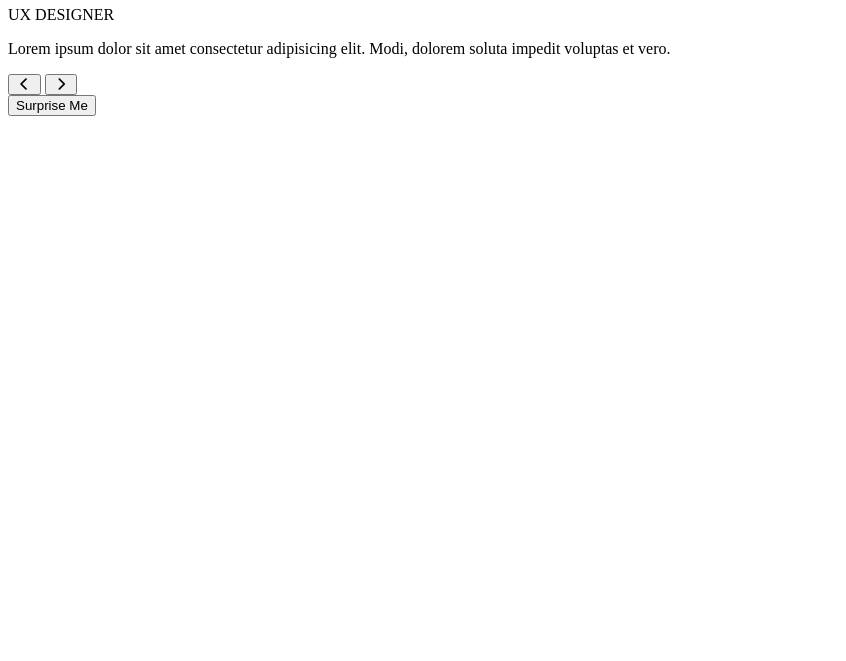
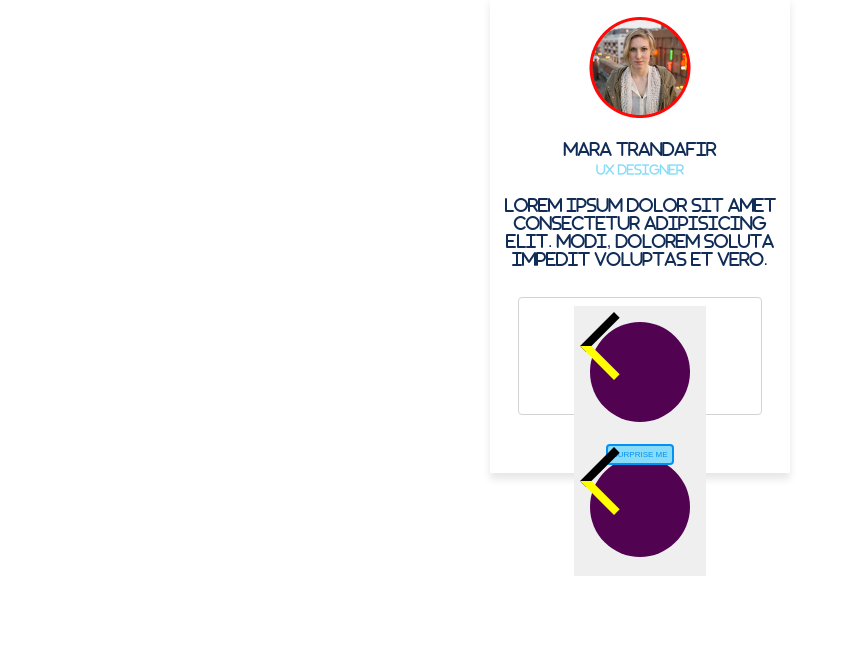
Before and after one commit to githubrazvancarp/JS-reviews, a plain HTML site: page index.html in a window 1280 px wide. Shown: the part 139-800 px from the top of the page, without its empty margins (0-846 px from the left). Drawn offline with Linux system fonts and the light colour scheme.

Commit message:
final touch

```diff
--- a/app.js
+++ b/app.js
@@ -3,41 +3,86 @@ const reviews = [
     id: 1,
     name: "susan smith",
     job: "web developer",
-    img: "",
-    text: "",
+    img: "./images/Avatar.2.png",
+    text: "Lorem ipsum dolor sit amet consectetur adipisicing elit. Modi, dolorem soluta impedit voluptas et vero.",
 },
-
 {
     id: 2,
     name: "anna johnson",
     job: "web developer",
-    img: "",
-    text: "",
+    img: "./images/Avatar.1.png",
+    text: "Lorem ipsum dolor sit amet consectetur adipisicing elit. Modi, dolorem soluta impedit voluptas et vero.",
 },
-
 {
     id: 3,
     name: "peter jones johnson",
     job: "intern",
-    img: "",
-    text: "",
+    img: "./images/Avatar.2.png",
+    text: "Lorem ipsum dolor sit amet consectetur adipisicing elit. Modi, dolorem soluta impedit voluptas et vero.",
 },
-
 {
     id: 4,
     name: "bill anderson",
     job: "boss",
-    img: "",
-    text: "",
+    img: "./images/Avatar.3.png",
+    text: "Lorem ipsum dolor sit amet consectetur adipisicing elit. Modi, dolorem soluta impedit voluptas et vero.",
 },
-
 ];
 
+// select items
 const img = document.getElementById("person-img");
 const author = document.getElementById("author");
 const job = document.getElementById("job");
 const info = document.getElementById("info");
 
-const prevBtn = document.querySelector(|"prev-btn");
-const nextBtn = document.querySelector(|"next-btn");
-const randomBtn = document.querySelector(|"random-btn");
+const prevBtn = document.querySelector(".prev-btn");
+const nextBtn = document.querySelector(".next-btn");
+const randomBtn = document.querySelector(".random-btn");
+
+// set starting item
+let currentItem = 0;
+
+// load initial item
+window.addEventListener("DOMContentLoaded", function () {
+    showPerson();
+});
+
+// show person based on item
+
+function showPerson(){
+    const item = reviews[currentItem]
+    img.src = item.img;
+    author.textContent = item.name;
+    job.textContent = item.job;
+    info.textContent = item.text;
+}
+
+// show next person
+
+nextBtn.addEventListener('click', function () {
+    currentItem++;
+    showPerson(currentItem);
+    if (currentItem > reviews.length - 1) {
+        currentItem = 0;
+    }
+    showPerson();
+});
+
+// show prev person
+
+prevBtn.addEventListener('click', function () {
+    currentItem--;
+    showPerson(currentItem);
+    if (currentItem < 0) {
+        currentItem = reviews.length - 1;
+    }
+    showPerson();
+});
+
+// show random person
+
+randomBtn.addEventListener('click', function () {
+    currentItem = Math.floor(Math.random() * reviews.length)
+    console.log showPerson(): void
+    showPerson();
+});
--- a/index.html
+++ b/index.html
@@ -19,7 +19,7 @@
 
             <article class="review">
                 <div class="img-container">
-                    <img src="" id="person-img" alt="">
+                    <img src="./images/Avatar.4.png" id="person-img" alt="">
                 </div>
 
                 <h4 id="author">Mara Trandafir</h4>
@@ -28,11 +28,11 @@
 
                 <div class="button-container">
                     <button class="prev-btn">
-                        <i class="fas fa-chevron-left"></i>
+                        <i class="fas"><div class="fa-chevron-left"></div></i>
                     </button>
 
                     <button class="prev-btn">
-                        <i class="fas fa-chevron-right"></i>
+                        <i class="fas"><div class="fa-chevron-right"></div></i>
                     </button>
                 </div>
 
--- a/styles.css
+++ b/styles.css
@@ -0,0 +1,172 @@
+* {
+    margin: 0px;
+    padding: 0px;
+    border: none;
+}
+
+:root {
+        --darkblue: #102c57;
+        --yellow: yellow;
+        --purple: rgb(81, 2, 81);
+        --blue: rgb(5, 144, 243);
+        --lightblue: rgb(136, 220, 248);
+        --gray: gray;
+        --lightgray: lightgray;
+        --white: white;
+        --black: black;
+}
+
+body {
+    font-family: 'Fontawesome', sans-serif;
+    color: var(--darkblue);
+}
+
+
+h2 {
+    height: 76px;
+    font-size: 40px;
+    margin-left: auto;
+    margin-right: auto;
+    text-align: center;
+}
+
+.container {
+    height: 96px;
+    width: 400px;
+    display: flex;
+    flex-direction: column;
+    justify-content: center;
+    text-align: center;
+    margin: 24px;
+    padding: 264px;
+    max-width: 1100px;
+    margin-left: auto;
+    margin-right: auto;
+}
+
+#value {
+    padding: 64px;
+    font-weight: 600;
+    margin-left: auto;
+    margin-right: auto;
+    font-size: 40px;
+}
+
+.button-container {
+    height: 100px;
+    /* display: flex;
+    flex-direction: row;
+    justify-content: space-between; */
+    padding: 8px;
+    font-weight: 600;
+    color: var(--darkblue);
+    background-color: var(--white);
+    text-transform: uppercase;
+    font-size: 20px;
+    border: 1px solid var(--lightgray);
+    border-radius: 4px;
+    margin: 28px;
+}
+
+
+
+.container {
+
+}
+
+.title {
+
+}
+
+.underline {
+
+}
+
+.review {
+    height: 600px;
+    width: 300px;
+    box-shadow: 0 6px 8px rgba(0, 0, 0, 0.1);
+    margin-left: auto;
+    margin-right: auto;
+    padding-bottom: 8px;
+}
+
+.img-container {
+    margin-top: 20px;
+    margin-bottom: 20px;
+}
+
+#person-img {
+
+}
+
+#author {
+    font-size: 16px;
+    margin-bottom: 4px;
+}
+
+#job {
+    font-size: 12px;
+    font-weight: 600;
+    color: var(--lightblue);
+    margin-bottom: 20px;
+}
+
+#info{
+    color: var(--darkblue);
+    margin-bottom: 20px;
+}
+
+.button-container {
+
+}
+
+.prev-btn {
+
+}
+
+.fas {
+    background: var(--purple);
+    height: 100px;
+    width: 100px;
+    border-radius: 50%;
+    margin: 16px;
+    transition: 0.4s ease;
+    cursor: pointer;
+    /* position: absolute; */
+}
+
+.fas:hover {
+    box-shadow: 0 0 20px 20px var(--black);
+}
+
+.fas div {
+
+    height: 40px;
+    width: 40px;
+    border-top: 8px solid var(--black);
+    border-left: 8px solid var(--yellow);
+    transform: rotate(-45deg);
+    left: 28px;
+    top: 36px;
+}
+
+.fa-chevron-left {
+    transform: rotate(90deg);
+}
+
+.fa-chevron-right {
+    transform: rotate(-0deg);
+}
+
+.random-btn {
+    padding: 4px;
+    font-weight: 400;
+    color: var(--blue);
+    background-color: var(--lightblue);
+    text-transform: uppercase;
+    font-size: 8px;
+    border: 2px solid var(--blue);
+    border-radius: 4px;
+    cursor: pointer;
+}
```
Also changed, not shown: fontawesome-free-5.12.0-web/css/all.min.css (added), images/Avatar.1.png (added), images/Avatar.2.png (added), images/Avatar.3.png (added), images/Avatar.4.png (added).
